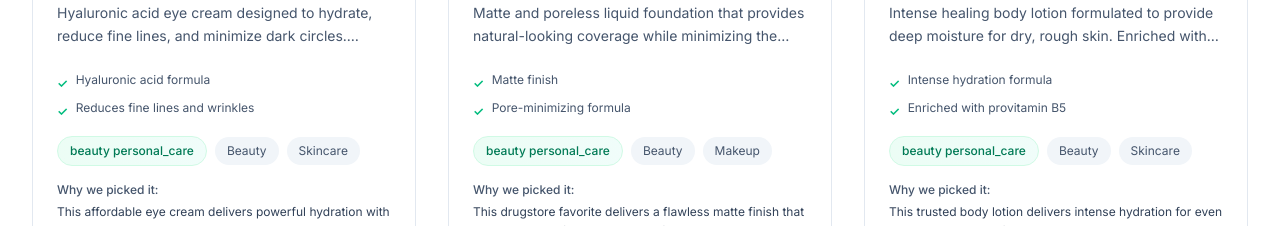
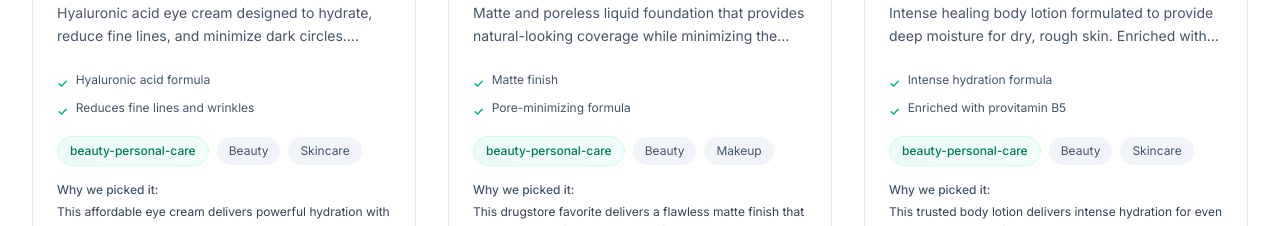
Before and after one commit to adicaspi/AmazonMVP, a Next.js app: page /products in a window 1280 px wide. Shown: the part 9860-10086 px from the top of the page. Built offline with nearby package versions, Linux system fonts and the light colour scheme; no server answers.

Commit message:
Change beauty_personal_care to beauty-personal-care (use hyphen instead of underscore)

```diff
--- a/components/CategoryCards.tsx
+++ b/components/CategoryCards.tsx
@@ -20,7 +20,7 @@ const roomLabels: Record<Room, string> = {
   patio: "Patio",
   basement: "Basement",
   baby_care: "Baby Care",
-  beauty_personal_care: "Beauty & Personal Care",
+  "beauty-personal-care": "Beauty & Personal Care",
 };
 
 const roomIcons: Record<Room, string> = {
@@ -41,7 +41,7 @@ const roomIcons: Record<Room, string> = {
   patio: "☀️",
   basement: "🏠",
   baby_care: "👶",
-  beauty_personal_care: "💄",
+  "beauty-personal-care": "💄",
 };
 
 const roomColors: Record<Room, string> = {
@@ -62,7 +62,7 @@ const roomColors: Record<Room, string> = {
   patio: "from-orange-100 via-red-100 to-rose-100 border-orange-300 hover:border-orange-400",
   basement: "from-indigo-100 via-purple-100 to-violet-100 border-indigo-300 hover:border-indigo-400",
   baby_care: "from-pink-100 via-rose-100 to-red-100 border-pink-300 hover:border-pink-400",
-  beauty_personal_care: "from-purple-100 via-fuchsia-100 to-pink-100 border-purple-300 hover:border-purple-400",
+  "beauty-personal-care": "from-purple-100 via-fuchsia-100 to-pink-100 border-purple-300 hover:border-purple-400",
 };
 
 export function CategoryCards() {
--- a/lib/products-data.ts
+++ b/lib/products-data.ts
@@ -1,7 +1,7 @@
 // lib/products-data.ts
 // Product data structure for the editorial site
 
-export type Room = "living_room" | "kitchen" | "storage" | "lighting" | "bedroom" | "bathroom" | "office" | "dining" | "outdoor" | "entryway" | "laundry" | "kids_room" | "garage" | "balcony" | "patio" | "basement" | "baby_care" | "beauty_personal_care";
+export type Room = "living_room" | "kitchen" | "storage" | "lighting" | "bedroom" | "bathroom" | "office" | "dining" | "outdoor" | "entryway" | "laundry" | "kids_room" | "garage" | "balcony" | "patio" | "basement" | "baby_care" | "beauty-personal-care";
 
 export type ProductStatus = "draft" | "published";
 
@@ -1390,7 +1390,7 @@ export const products: Product[] = [
     title: "PEAUAMIE Hyaluronic Acid Eye Cream",
     benefitTitle: "Hydrating eye cream that reduces fine lines and dark circles",
     painPoint: "Tired of Puffy Eyes and Fine Lines?",
-    room: "beauty_personal_care",
+    room: "beauty-personal-care",
     tags: ["beauty", "skincare", "eye-cream", "hyaluronic-acid", "anti-aging", "moisturizer"],
     shortDescription: "Hyaluronic acid eye cream designed to hydrate, reduce fine lines, and minimize dark circles. Suitable for all skin types. Lightweight, non-greasy formula.",
     whyWePickedIt: "This affordable eye cream delivers powerful hydration with hyaluronic acid, helping to plump the delicate skin around your eyes and reduce the appearance of fine lines. The lightweight formula absorbs quickly without leaving a greasy residue, making it perfect for daily use under makeup or at night.",
@@ -1434,7 +1434,7 @@ export const products: Product[] = [
     title: "Maybelline Fit Me Matte + Poreless Liquid Foundation Makeup",
     benefitTitle: "Matte finish foundation that minimizes pores",
     painPoint: "Want Flawless, Matte Skin Without Visible Pores?",
-    room: "beauty_personal_care",
+    room: "beauty-personal-care",
     tags: ["beauty", "makeup", "foundation", "matte", "poreless", "maybelline"],
     shortDescription: "Matte and poreless liquid foundation that provides natural-looking coverage while minimizing the appearance of pores. Available in multiple shades for all skin tones.",
     whyWePickedIt: "This drugstore favorite delivers a flawless matte finish that rivals high-end foundations. The formula minimizes pores and controls shine throughout the day, making it perfect for oily and combination skin. With a wide range of shades, it's easy to find your perfect match at an affordable price.",
@@ -1478,7 +1478,7 @@ export const products: Product[] = [
     title: "NIVEA Intense Healing Body Lotion",
     benefitTitle: "Deeply moisturizing lotion for dry, rough skin",
     painPoint: "Struggling with Dry, Rough Skin?",
-    room: "beauty_personal_care",
+    room: "beauty-personal-care",
     tags: ["beauty", "skincare", "body-lotion", "moisturizer", "dry-skin", "healing"],
     shortDescription: "Intense healing body lotion formulated to provide deep moisture for dry, rough skin. Enriched with provitamin B5 and almond oil for long-lasting hydration.",
     whyWePickedIt: "This trusted body lotion delivers intense hydration for even the driest skin. The formula with provitamin B5 and almond oil helps restore skin's natural moisture barrier, leaving skin soft and smooth. It's fast-absorbing and non-greasy, making it perfect for daily use.",
@@ -1522,7 +1522,7 @@ export const products: Product[] = [
     title: "Jergens Ultra Healing Dry Skin Lotion",
     benefitTitle: "Ultra-healing formula for severely dry skin",
     painPoint: "Need Relief for Severely Dry, Cracked Skin?",
-    room: "beauty_personal_care",
+    room: "beauty-personal-care",
     tags: ["beauty", "skincare", "body-lotion", "moisturizer", "dry-skin", "healing", "ultra-healing"],
     shortDescription: "Ultra-healing dry skin lotion designed to restore and heal severely dry, cracked skin. Formulated with advanced moisturizers for long-lasting relief.",
     whyWePickedIt: "This ultra-healing formula is specifically designed for severely dry and cracked skin. The advanced moisturizing formula provides immediate relief and long-lasting hydration, helping to restore your skin's natural barrier. It's a trusted solution for those dealing with persistent dryness.",
@@ -1566,7 +1566,7 @@ export const products: Product[] = [
     title: "Gillette Fusion5 Power Razor Blades",
     benefitTitle: "Precision blades for a close, comfortable shave",
     painPoint: "Want a Closer, More Comfortable Shave?",
-    room: "beauty_personal_care",
+    room: "beauty-personal-care",
     tags: ["beauty", "shaving", "razor-blades", "gillette", "men", "grooming"],
     shortDescription: "Gillette Fusion5 Power razor blade refills designed for use with Fusion5 Power razors. Features 5 precision blades and a precision trimmer for a close, comfortable shave.",
     whyWePickedIt: "These premium razor blades deliver an exceptionally close and comfortable shave. The 5-blade design with precision trimmer ensures you can tackle both large areas and hard-to-reach spots. The anti-friction coating reduces irritation, making it perfect for daily shaving.",
@@ -1609,7 +1609,7 @@ export const products: Product[] = [
     title: "Neutrogena Makeup Remover Cleansing Towelettes",
     benefitTitle: "Gentle, effective makeup removal in one step",
     painPoint: "Tired of Multiple Steps to Remove Makeup?",
-    room: "beauty_personal_care",
+    room: "beauty-personal-care",
     tags: ["beauty", "skincare", "makeup-remover", "towelettes", "cleansing", "neutrogena"],
     shortDescription: "Pre-moistened cleansing towelettes that remove makeup, dirt, and oil in one step. Gentle formula suitable for sensitive skin. Individually wrapped for convenience.",
     whyWePickedIt: "These convenient towelettes make makeup removal quick and easy. The gentle formula effectively removes even waterproof makeup without harsh rubbing, making it perfect for sensitive skin. Individually wrapped for freshness and convenience, they're ideal for travel or daily use.",
```
